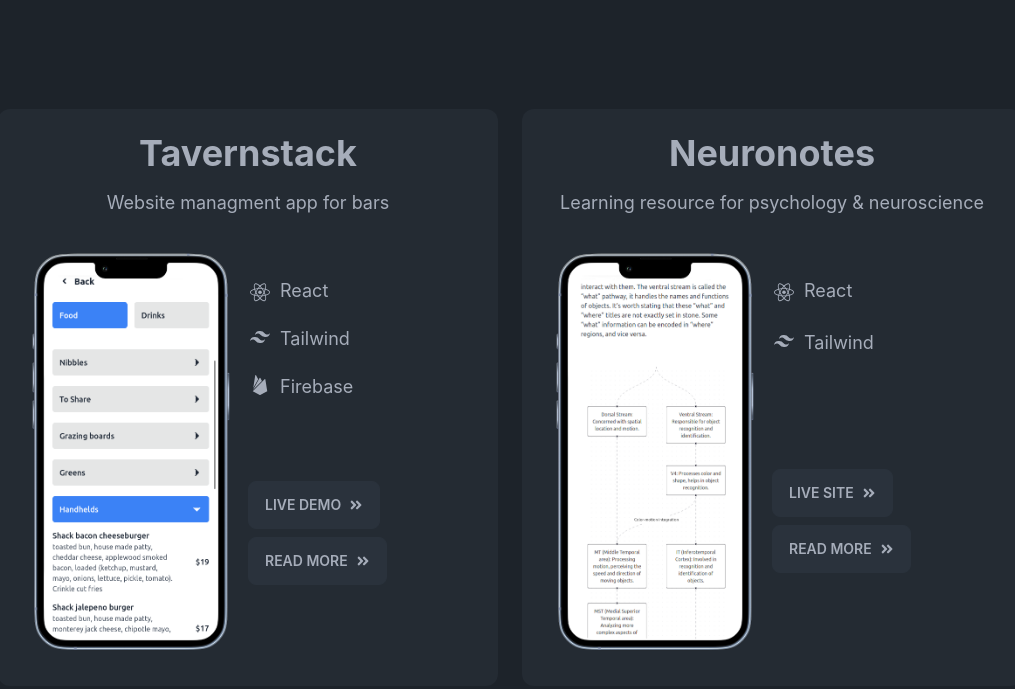
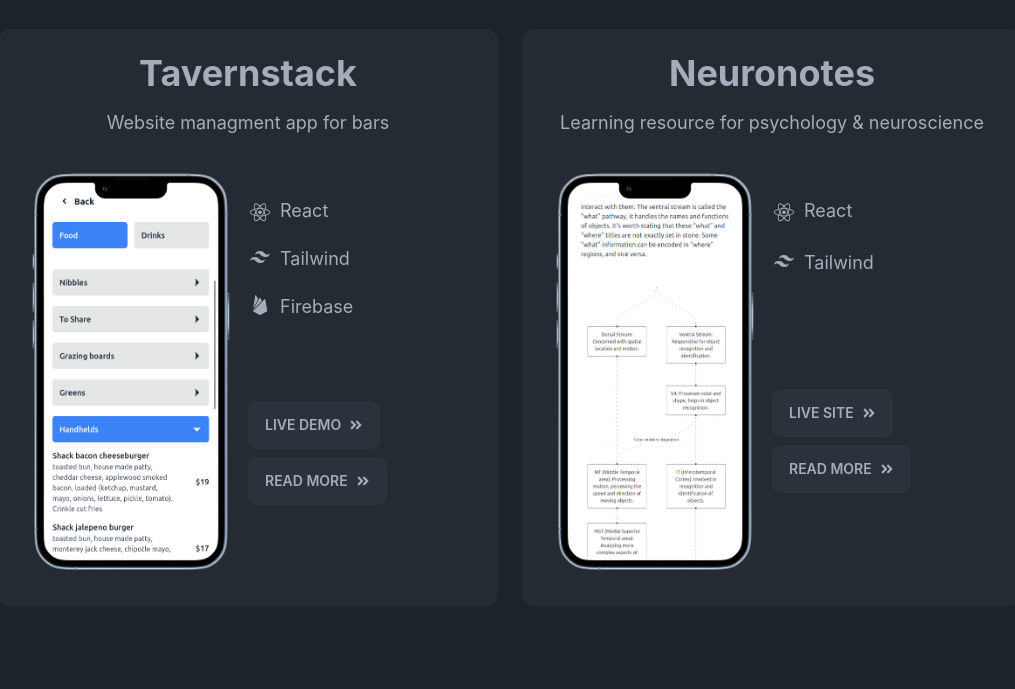
Before and after one commit to rotisserie-christian/worldofchristian, a React (Create React App) app: page / in a window 1280 px wide. Shown: the part 535-1224 px from the top of the page, without its empty margins (130-1145 px from the left). After the commit the page ends 1189 px from the top, so only its background shows below. Built offline with nearby package versions, Linux system fonts and the light colour scheme.

Commit message:
scrollRef

```diff
--- a/src/components/Home.js
+++ b/src/components/Home.js
@@ -89,11 +89,11 @@
         <div>
           {/* first two */}
           <div
-          className='flex item-center justify-center my-12'>
+          className='flex item-center justify-center my-12'
+          ref={scrollRef}
+          >
             <div
-            className='grid grid-cols-1 md:grid-cols-2 gap-6 mt-40 w-full max-w-5xl'
-            ref={scrollRef}
-            >
+            className='grid grid-cols-1 md:grid-cols-2 gap-6 mt-20 w-full max-w-5xl'>
               <div
               className='bg-neutral-focus rounded-xl p-4'>
                 <div
```
